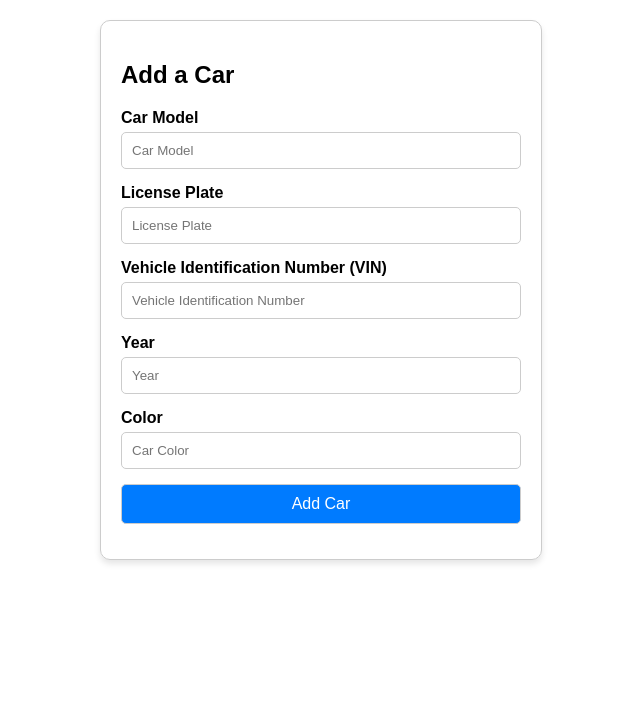
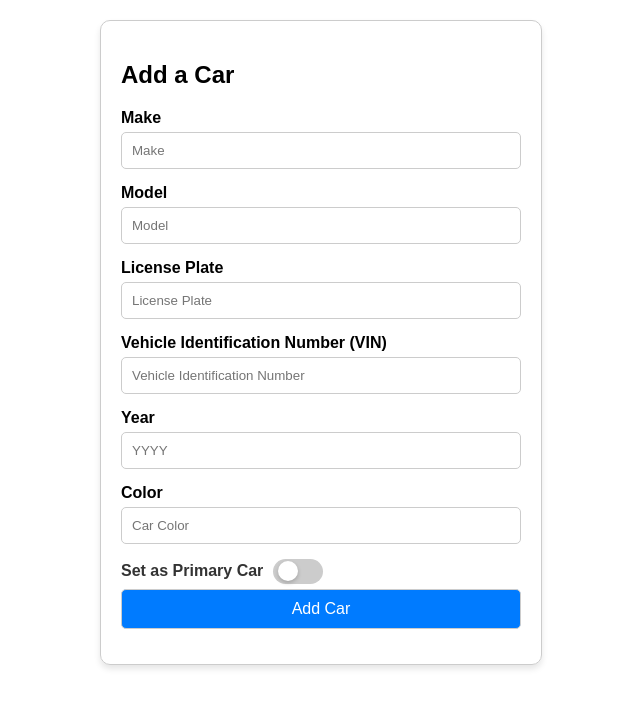
Before and after one commit to trnguyen34/RoadBuddy, a Flask app: template templates/addCar.html in a window 1280 px wide. Shown: the top 708 px of the page, without its empty margins (319-959 px from the left). Run offline with Flask 3, Linux system fonts and the light colour scheme; the template is opened without the code that fills it, so the values that code supplies are empty.

Commit message:
add a checkbox

```diff
--- a/templates/addCar.html
+++ b/templates/addCar.html
@@ -44,15 +44,65 @@
     }
     input.uppercase-input::placeholder {
       text-transform: none; /* Keeps placeholder in original case */
-    }
+    }/* Hide default checkbox */
+    .toggle-checkbox {
+      display: none;
+  }
+
+  .toggle-label {
+      display: flex;
+      align-items: center;
+      cursor: pointer;
+      font-size: 16px;
+      font-weight: 600;
+      color: #333;
+      gap: 10px;
+  }
+
+  .toggle-switch {
+      position: relative;
+      width: 50px;
+      height: 25px;
+      background-color: #ccc;
+      border-radius: 25px;
+      transition: background 0.3s;
+  }
+
+  .toggle-switch::before {
+      content: "";
+      position: absolute;
+      width: 20px;
+      height: 20px;
+      background: white;
+      border-radius: 50%;
+      top: 50%;
+      left: 5px;
+      transform: translateY(-50%);
+      transition: left 0.3s ease;
+      box-shadow: 0 2px 4px rgba(0, 0, 0, 0.2);
+  }
+
+  .toggle-checkbox:checked + .toggle-switch {
+      background-color: #4CAF50;
+  }
+
+  .toggle-checkbox:checked + .toggle-switch::before {
+      left: 25px;
+  }
   </style>
+  <script>
+    document.getElementById("year").max = new Date().getFullYear();
+  </script>
 </head>
 <body>
   <div class="form-container">
     <h2>Add a Car</h2>
     <form action="/add-car" method="POST">
-      <label for="to">Car Model</label>
-      <input type="text" name="carModel" placeholder="Car Model" required>
+      <label for="to">Make</label>
+      <input type="text" name="make" placeholder="Make" required>
+
+      <label for="to">Model</label>
+      <input type="text" name="model" placeholder="Model" required>
 
       <label for="to">License Plate</label>
       <input type="text" name="licensePlate" class="uppercase-input" placeholder="License Plate" required>
@@ -61,10 +111,16 @@
       <input type="text" name="vin" class="uppercase-input" placeholder="Vehicle Identification Number" required>
 
       <label for="to">Year</label>
-      <input type="number" name="year" placeholder="Year" required>
+      <input type="number" name="year" min="1950" max="" step="1" placeholder="YYYY" required>
 
       <label for="to">Color</label>
       <input type="text" name="color" placeholder="Car Color" required>
+
+      <label class="toggle-label">
+        Set as Primary Car
+        <input type="checkbox" id="isPrimary" name="isPrimary" class="toggle-checkbox" value="true">
+        <div class="toggle-switch"></div>
+      </label>
 
       <button type="submit">Add Car</button>
     </form>
```
